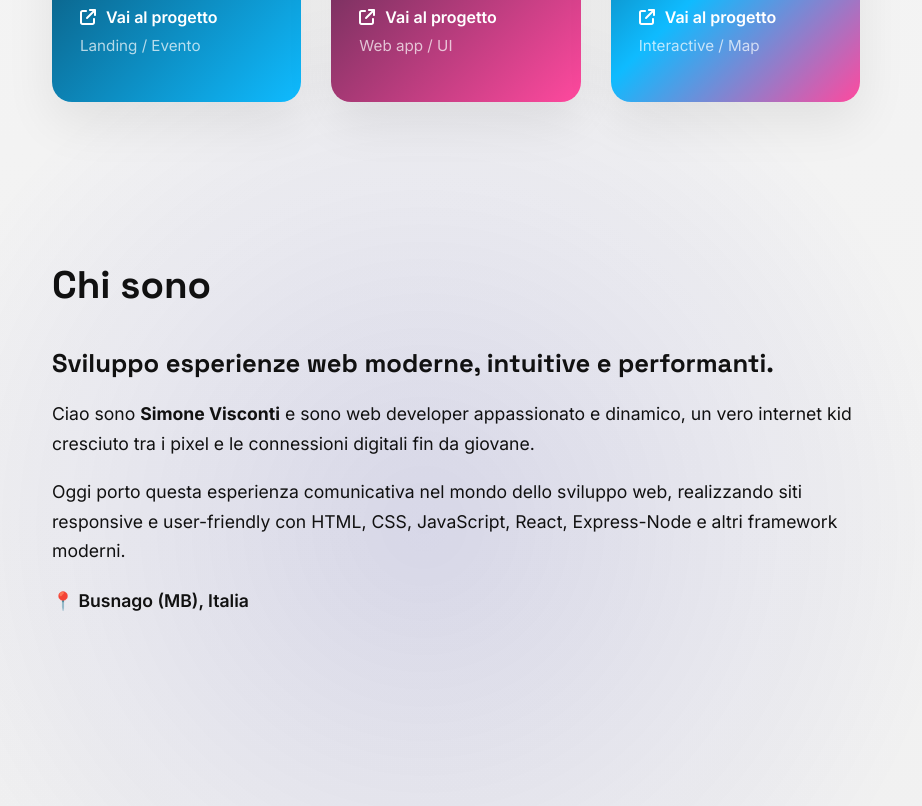
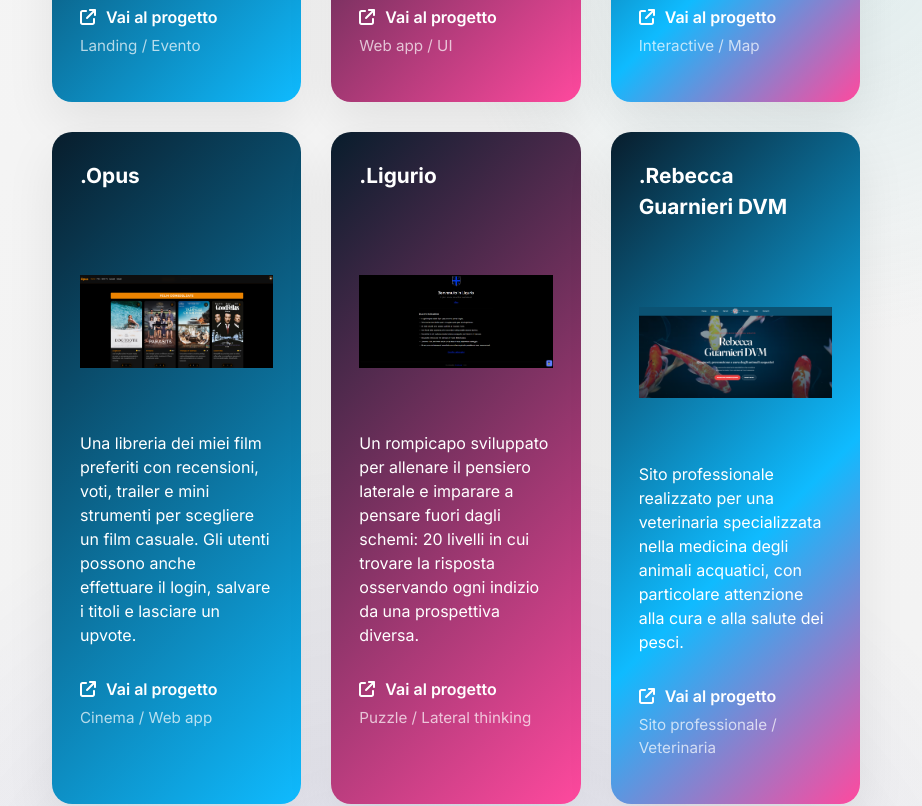
Before and after one commit to simonedantevisconti/sv-portfolio, a React (Vite) app: page / in a window 1280 px wide. Shown: the part 1220-2026 px from the top of the page, without its empty margins (344-1266 px from the left). Built offline with nearby package versions, Linux system fonts and the light colour scheme.

Commit message:
[ADD] nuovi progetti Opus Ligurio e Rebecca Guarnieri

```diff
--- a/src/components/ProjectsSection.jsx
+++ b/src/components/ProjectsSection.jsx
@@ -26,6 +26,36 @@ const projects = [
     subtitle: "Interactive / Map",
     bg: "bg-gradient-3",
   },
+  {
+    id: 4,
+    title: ".Opus",
+    image: "/opus.png",
+    link: "https://opusmovie.xyz/",
+    subtitle: "Cinema / Web app",
+    description:
+      "Una libreria dei miei film preferiti con recensioni, voti, trailer e mini strumenti per scegliere un film casuale. Gli utenti possono anche effettuare il login, salvare i titoli e lasciare un upvote.",
+    bg: "bg-gradient-1",
+  },
+  {
+    id: 5,
+    title: ".Ligurio",
+    image: "/ligurio.png",
+    link: "https://ligurio.netlify.app/",
+    subtitle: "Puzzle / Lateral thinking",
+    description:
+      "Un rompicapo sviluppato per allenare il pensiero laterale e imparare a pensare fuori dagli schemi: 20 livelli in cui trovare la risposta osservando ogni indizio da una prospettiva diversa.",
+    bg: "bg-gradient-2",
+  },
+  {
+    id: 6,
+    title: ".Rebecca Guarnieri DVM",
+    image: "/rebecca.png",
+    link: "https://rebeccaguarnieridvm.it/",
+    subtitle: "Sito professionale / Veterinaria",
+    description:
+      "Sito professionale realizzato per una veterinaria specializzata nella medicina degli animali acquatici, con particolare attenzione alla cura e alla salute dei pesci.",
+    bg: "bg-gradient-3",
+  },
 ];
 
 const ProjectsSection = () => {
@@ -50,7 +80,7 @@ const ProjectsSection = () => {
               className={`project-card ${project.bg}`}
               initial={{ opacity: 0, y: 40 }}
               whileInView={{ opacity: 1, y: 0 }}
-              transition={{ delay: index * 0.15 }}
+              transition={{ delay: index * 0.1 }}
               whileHover={{ y: -8, scale: 1.02 }}
             >
               <p className="project-title">{project.title}</p>
@@ -58,6 +88,10 @@ const ProjectsSection = () => {
               <div className="project-image-wrap">
                 <img src={project.image} alt={project.title} />
               </div>
+
+              {project.description && (
+                <p className="project-description">{project.description}</p>
+              )}
 
               <div className="project-footer">
                 <div className="project-link">
```
